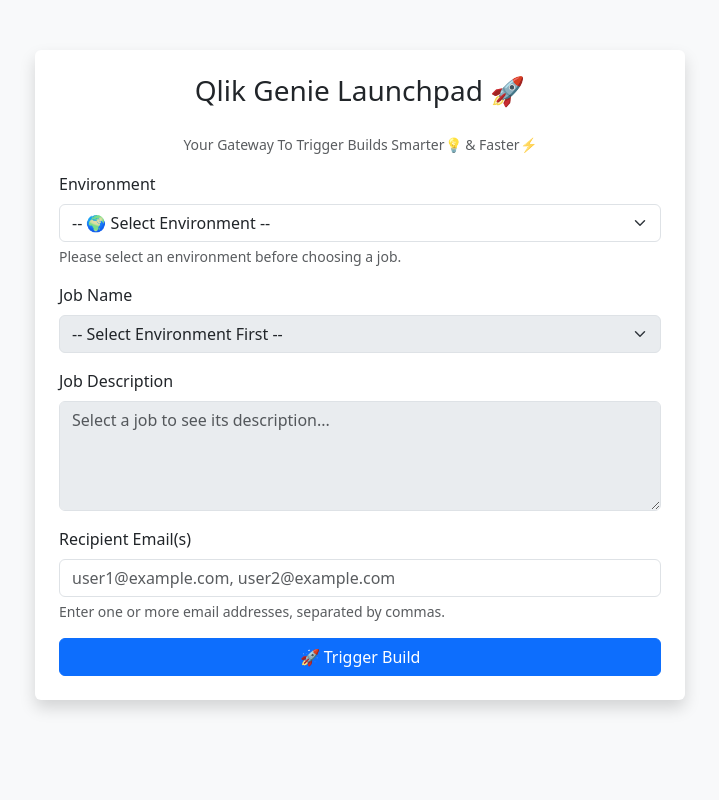
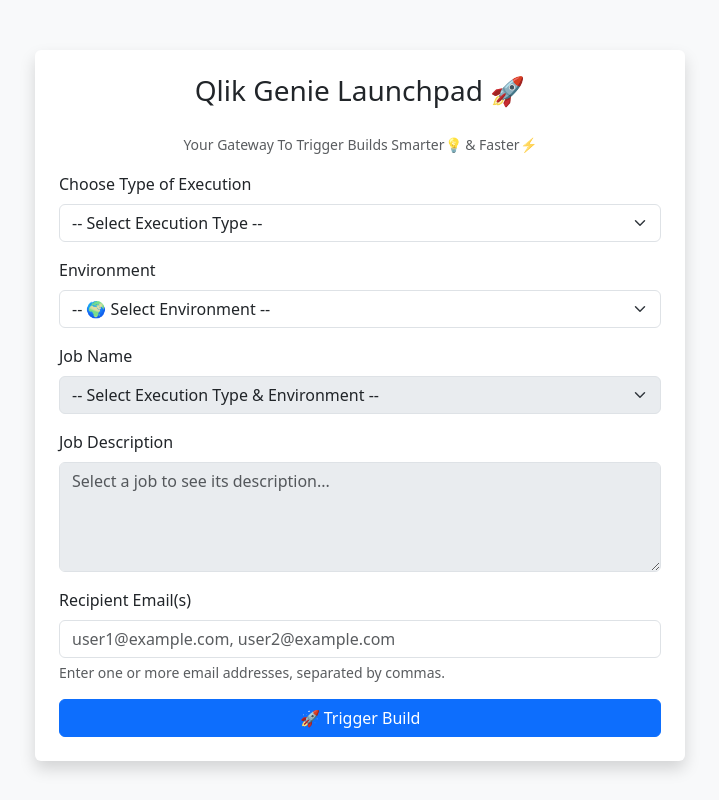
Before and after one commit to shivanigupta1404/jenkins_web_trigger, a Flask app: page / in a window 1280 px wide. Shown: the whole page, without its empty margins (280-999 px from the left). Run offline with Flask 3, Linux system fonts and the light colour scheme.

Commit message:
Added new field & values

```diff
--- a/app.py
+++ b/app.py
@@ -54,7 +54,12 @@ def trigger_build(job_name, user_email):
         payload = {'EMAIL': user_email}
         print(f"Triggering job '{job_name}' for user: {user_email}")
 
-        response = requests.post(build_url, auth=HTTPBasicAuth(USERNAME, API_TOKEN), headers=headers, data=payload)
+        response = requests.post(
+            build_url,
+            auth=HTTPBasicAuth(USERNAME, API_TOKEN),
+            headers=headers,
+            data=payload
+        )
 
         if response.status_code == 201:
             return True, "Build triggered successfully! An Email will be triggered once the execution is completed."
@@ -69,8 +74,14 @@ def index():
 
 @app.route('/trigger', methods=['POST'])
 def trigger():
+    execution_type = request.form.get('executionType')
     job_name = request.form.get('job')
     user_email = request.form.get('email')
+
+    if not execution_type or not job_name:
+        flash("Execution Type and Job selection are mandatory.", "error")
+        return redirect(url_for('index'))
+
     success, message = trigger_build(job_name, user_email)
     flash(message, 'success' if success else 'error')
     return redirect(url_for('index'))
@@ -79,20 +90,11 @@ def trigger():
 def get_jobs(env_name):
     """Fetch jobs filtered by environment suffix"""
     all_jobs = get_jenkins_jobs()
-    env_filtered = [job for job in all_jobs if job['name'].lower().endswith(env_name.lower())]
+    env_filtered = [
+        job for job in all_jobs
+        if job['name'].lower().endswith(env_name.lower())
+    ]
     return jsonify(env_filtered)
-
-@app.route('/job-description/<job_name>')
-def job_description(job_name):
-    job_url = f"{JENKINS_URL}/job/{job_name}/api/json"
-    try:
-        response = requests.get(job_url, auth=HTTPBasicAuth(USERNAME, API_TOKEN))
-        if response.status_code == 200:
-            data = response.json()
-            return jsonify({"description": data.get("description", "")})
-    except Exception as e:
-        print(f"Error fetching description for {job_name}: {e}")
-    return jsonify({"description": "Unable to fetch description."})
 
 if __name__ == '__main__':
     app.run(host='0.0.0.0', port=5000, debug=True)
--- a/templates/index.html
+++ b/templates/index.html
@@ -3,26 +3,17 @@
 <head>
     <meta charset="UTF-8">
     <title>Qlik Genie Launchpad</title>
-    <!-- Bootstrap 5 CDN -->
+
     <link href="https://cdn.jsdelivr.net/npm/bootstrap@5.3.2/dist/css/bootstrap.min.css" rel="stylesheet">
+
     <style>
-        body {
-            background-color: #f8f9fa;
-        }
-        .container {
-            max-width: 650px;
-            margin-top: 50px;
-        }
-        textarea[readonly] {
-            background-color: #e9ecef;
-        }
-        .loading-text {
-            color: #6c757d;
-            font-style: italic;
-        }
+        body { background-color: #f8f9fa; }
+        .container { max-width: 650px; margin-top: 50px; }
+        textarea[readonly] { background-color: #e9ecef; }
     </style>
 </head>
 <body>
+
 <div class="container shadow p-4 rounded bg-white">
     <h3 class="mb-4 text-center">Qlik Genie Launchpad 🚀</h3>
     <p class="text-center text-muted">
@@ -32,109 +23,152 @@
     {% with messages = get_flashed_messages(with_categories=true) %}
         {% if messages %}
             {% for category, msg in messages %}
-                <div class="alert alert-{{ 'success' if category == 'success' else 'danger' }} alert-dismissible fade show" role="alert">
+                <div class="alert alert-{{ 'success' if category == 'success' else 'danger' }} alert-dismissible fade show">
                     {{ msg }}
-                    <button type="button" class="btn-close" data-bs-dismiss="alert" aria-label="Close"></button>
+                    <button type="button" class="btn-close" data-bs-dismiss="alert"></button>
                 </div>
             {% endfor %}
         {% endif %}
     {% endwith %}
 
     <form method="post" action="{{ url_for('trigger') }}">
-        <!-- Environment Selection -->
+
+        <!-- Execution Type -->
         <div class="mb-3">
-            <label for="environment" class="form-label">Environment</label>
-            <select class="form-select" id="environment" name="environment" required>
+            <label class="form-label">Choose Type of Execution</label>
+            <select class="form-select" id="executionType" name="executionType" required>
+                <option value="">-- Select Execution Type --</option>
+                <option value="suite">Suite Execution</option>
+                <option value="individual">Individual Script</option>
+                <option value="skeleton">Automation First - Skeleton</option>
+            </select>
+        </div>
+
+        <!-- Environment -->
+        <div class="mb-3">
+            <label class="form-label">Environment</label>
+            <select class="form-select" id="environment" required>
                 <option value="">-- 🌍 Select Environment --</option>
                 {% for env in environments %}
                     <option value="{{ env }}">{{ env }}</option>
                 {% endfor %}
             </select>
-            <div class="form-text">Please select an environment before choosing a job.</div>
         </div>
 
-        <!-- Job Selection -->
+        <!-- Job -->
         <div class="mb-3">
-            <label for="job" class="form-label">Job Name</label>
-            <select class="form-select" name="job" id="job" required disabled>
-                <option value="">-- Select Environment First --</option>
+            <label class="form-label">Job Name</label>
+            <select class="form-select" id="job" name="job" required disabled>
+                <option value="">-- Select Execution Type & Environment --</option>
             </select>
         </div>
 
-        <!-- Job Description -->
+       <!-- Job Description -->
         <div class="mb-3">
             <label for="description" class="form-label">Job Description</label>
             <textarea id="description" class="form-control" rows="4" readonly placeholder="Select a job to see its description..."></textarea>
         </div>
 
-        <!-- Email Input -->
+        <!-- Email -->
         <div class="mb-3">
             <label for="email" class="form-label">Recipient Email(s)</label>
             <input type="text" class="form-control" name="email" id="email" placeholder="user1@example.com, user2@example.com" required>
             <div class="form-text">Enter one or more email addresses, separated by commas.</div>
         </div>
 
-        <!-- Submit -->
         <div class="d-grid">
             <button type="submit" class="btn btn-primary">🚀 Trigger Build</button>
         </div>
     </form>
 </div>
 
-<!-- Bootstrap JS -->
-<script src="https://cdn.jsdelivr.net/npm/bootstrap@5.3.2/dist/js/bootstrap.bundle.min.js"></script>
-
-<!-- Dynamic Environment & Job Loading -->
 <script>
 document.addEventListener("DOMContentLoaded", function () {
+
+    const executionType = document.getElementById("executionType");
     const envSelect = document.getElementById("environment");
     const jobSelect = document.getElementById("job");
     const descBox = document.getElementById("description");
 
-    // When environment changes, fetch jobs for that environment
-    envSelect.addEventListener("change", function () {
-        const env = envSelect.value;
-        jobSelect.innerHTML = "";
+    let cachedJobs = [];
+
+    function resetJobs(msg) {
+        jobSelect.innerHTML = `<option value="">${msg}</option>`;
+        jobSelect.disabled = true;
         descBox.value = "";
+    }
 
-        if (!env) {
-            jobSelect.innerHTML = '<option value="">-- Select Environment First --</option>';
-            jobSelect.disabled = true;
+    function filterJobs() {
+        jobSelect.innerHTML = '<option value="">-- Select Job --</option>';
+        let jobs = cachedJobs;
+
+        if (executionType.value === "suite") {
+            jobs = cachedJobs.filter(job =>
+                !job.name.startsWith("Direct_") &&
+                !job.name.startsWith("Indirect_") &&
+                !job.name.startsWith("OEM_")
+            );
+        }
+
+        if (executionType.value === "individual") {
+            jobs = cachedJobs.filter(job =>
+                job.name.startsWith("Direct_") ||
+                job.name.startsWith("Indirect_") ||
+                job.name.startsWith("OEM_")
+            );
+        }
+
+        if (executionType.value === "skeleton") {
+            jobs = cachedJobs.filter(job =>
+                job.name.toLowerCase().includes("skeleton")
+            );
+        }
+
+        if (jobs.length === 0) {
+            jobSelect.innerHTML += '<option value="">No jobs found</option>';
+        } else {
+            jobs.forEach(job => {
+                const opt = document.createElement("option");
+                opt.value = job.name;
+                opt.text = job.name;
+                opt.setAttribute("data-description", job.description || "");
+                jobSelect.appendChild(opt);
+            });
+        }
+
+        jobSelect.disabled = false;
+    }
+
+    executionType.addEventListener("change", () => {
+        resetJobs("-- Select Environment --");
+        if (envSelect.value) envSelect.dispatchEvent(new Event("change"));
+    });
+
+    envSelect.addEventListener("change", () => {
+        if (!executionType.value) {
+            resetJobs("-- Select Execution Type First --");
             return;
         }
 
         jobSelect.innerHTML = '<option value="">⏳ Loading jobs...</option>';
         jobSelect.disabled = true;
 
-        fetch(`/get-jobs/${env}`)
-            .then(response => response.json())
+        fetch(`/get-jobs/${envSelect.value}`)
+            .then(res => res.json())
             .then(data => {
-                jobSelect.innerHTML = '<option value="">-- Select Job --</option>';
-                if (data.length === 0) {
-                    jobSelect.innerHTML += '<option value="">No jobs found for this environment</option>';
-                } else {
-                    data.forEach(job => {
-                        const option = document.createElement("option");
-                        option.value = job.name;
-                        option.text = job.name;
-                        option.setAttribute("data-description", job.description || "");
-                        jobSelect.appendChild(option);
-                    });
-                }
-                jobSelect.disabled = false;
+                cachedJobs = data;
+                filterJobs();
             })
-            .catch(err => {
-                jobSelect.innerHTML = '<option value="">⚠️ Error loading jobs</option>';
-                console.error("Error fetching jobs:", err);
-            });
+            .catch(() => resetJobs("⚠️ Error loading jobs"));
     });
 
-    // Update description when job changes
-    jobSelect.addEventListener("change", function () {
-        const selectedOption = jobSelect.options[jobSelect.selectedIndex];
-        descBox.value = selectedOption?.getAttribute("data-description") || "No description available.";
+    jobSelect.addEventListener("change", () => {
+        const sel = jobSelect.options[jobSelect.selectedIndex];
+        descBox.value = sel?.getAttribute("data-description") || "";
     });
+
 });
 </script>
+
 </body>
 </html>
```
